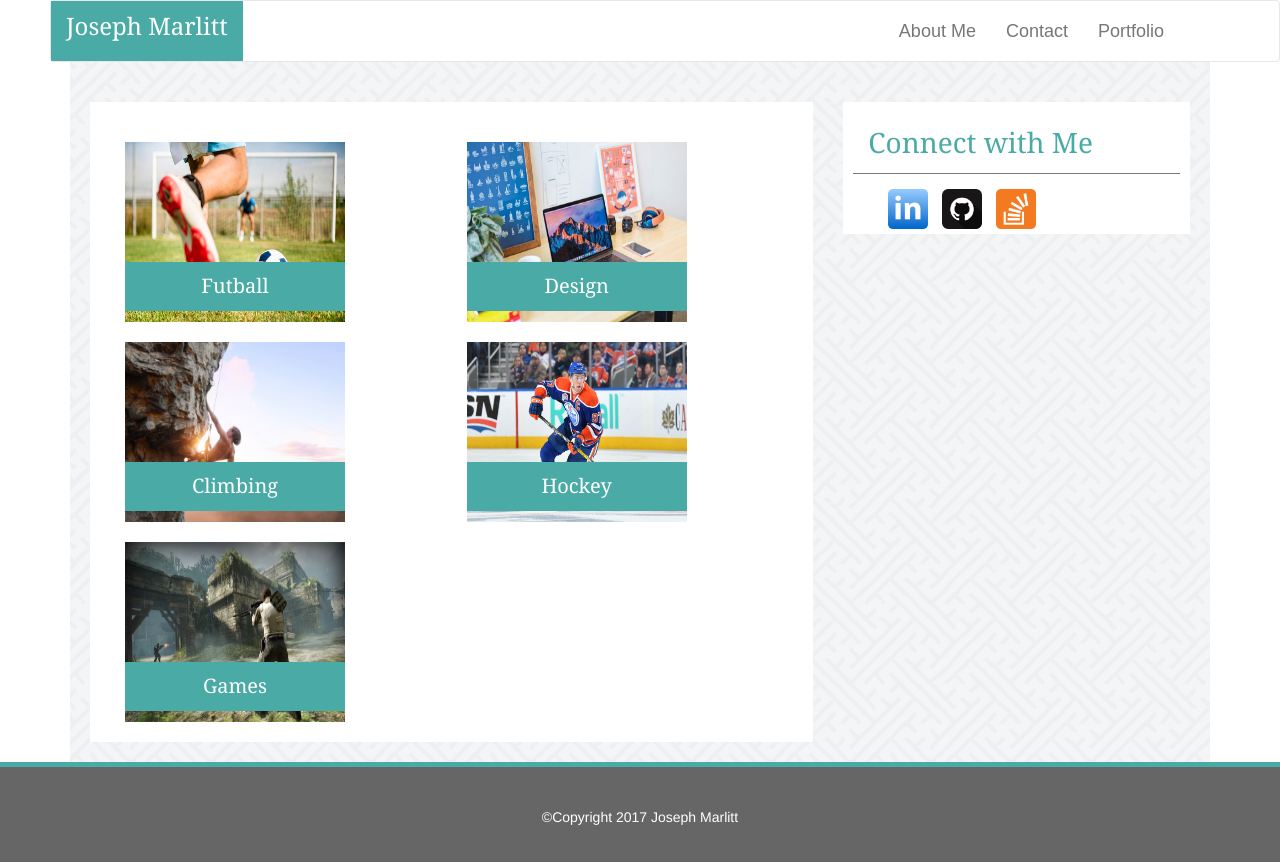
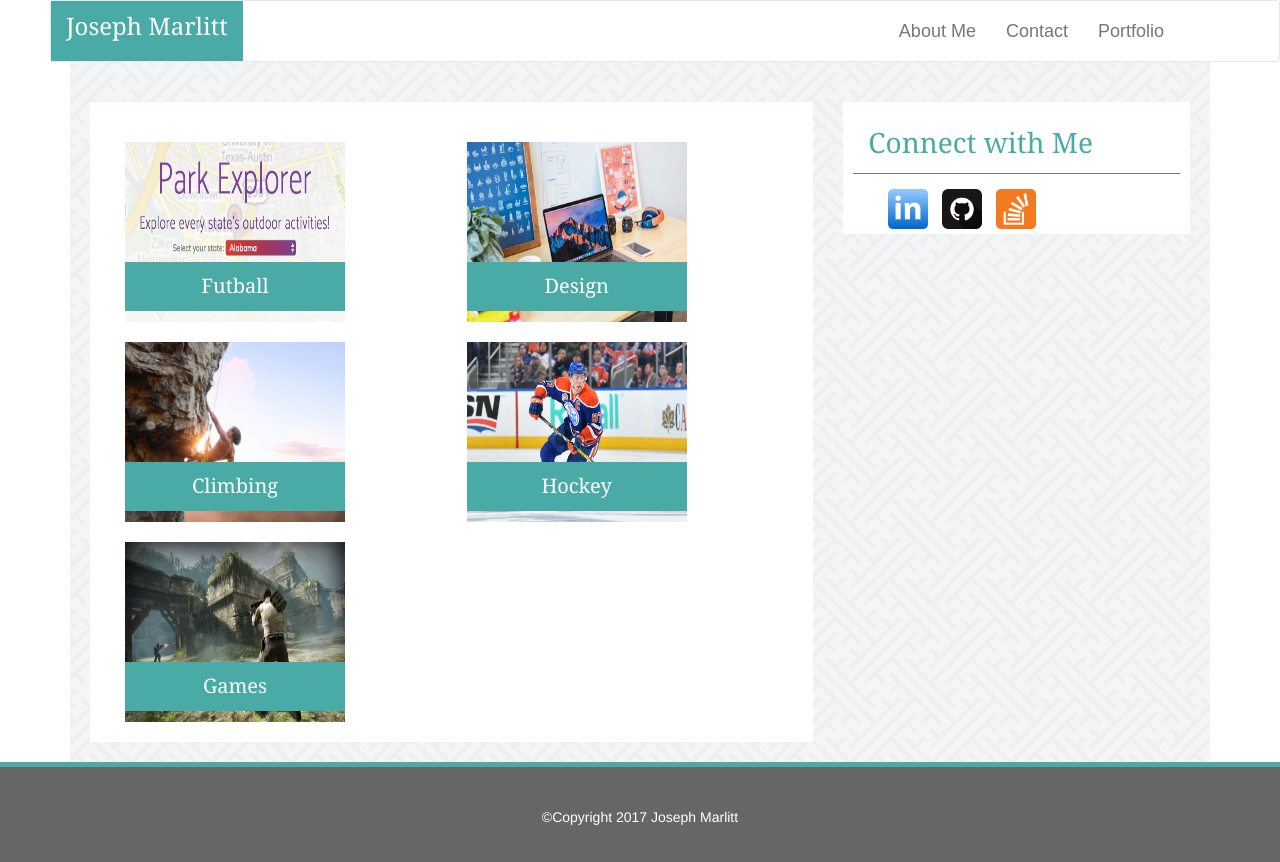
Before and after one commit to joseph-marlitt/Bootstrap-Portfolio, a plain HTML site: page portfolio.html in a window 1280 px wide. Drawn offline with nearby package versions, Linux system fonts and the light colour scheme; files that its build step writes are made by us from their sources.

Commit message:
images with links

```diff
--- a/portfolio.html
+++ b/portfolio.html
@@ -61,7 +61,7 @@
 			<div id="main">
           <div class="col-md-6">
             <div class="boxes">
-              <a href= "https://joseph-marlitt.github.io/Park-Explorer/"><img src="assets/images/soccer.png" height="180" width="220">
+              <a href= "https://joseph-marlitt.github.io/Park-Explorer/"><img src="assets/images/parkexplorer.png" height="180" width="220">
                 <div class="imagetext">Futball</div>
               </a>
             </div>
```
Also changed, not shown: assets/images/Parkexplorer.png (added).
